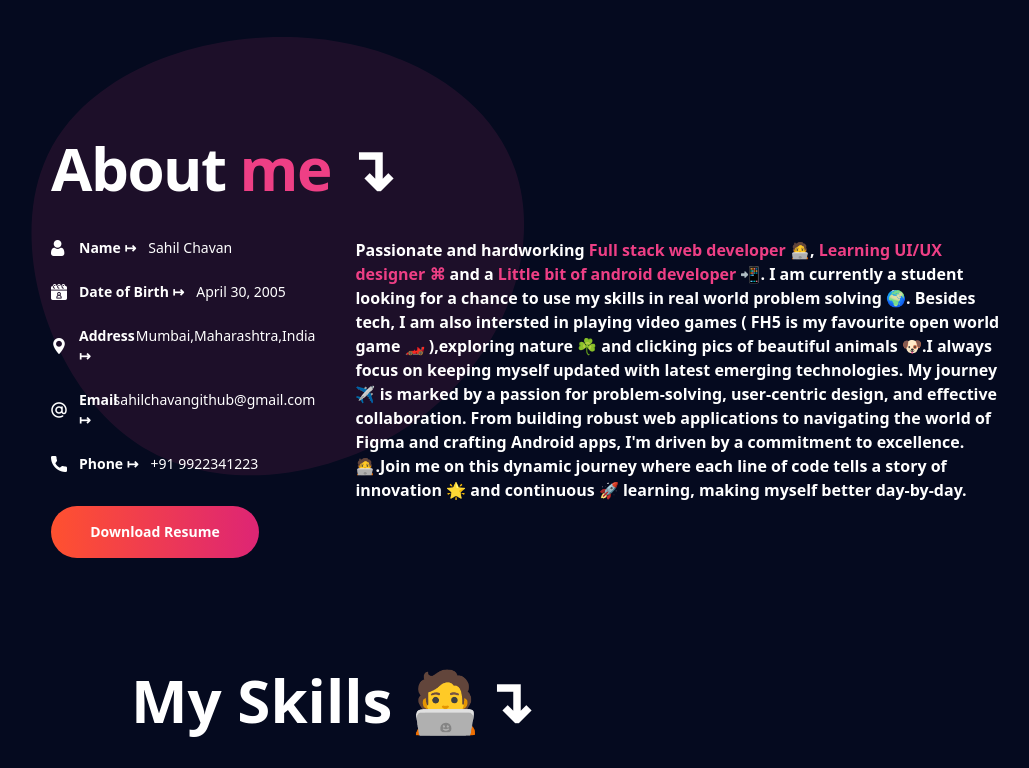
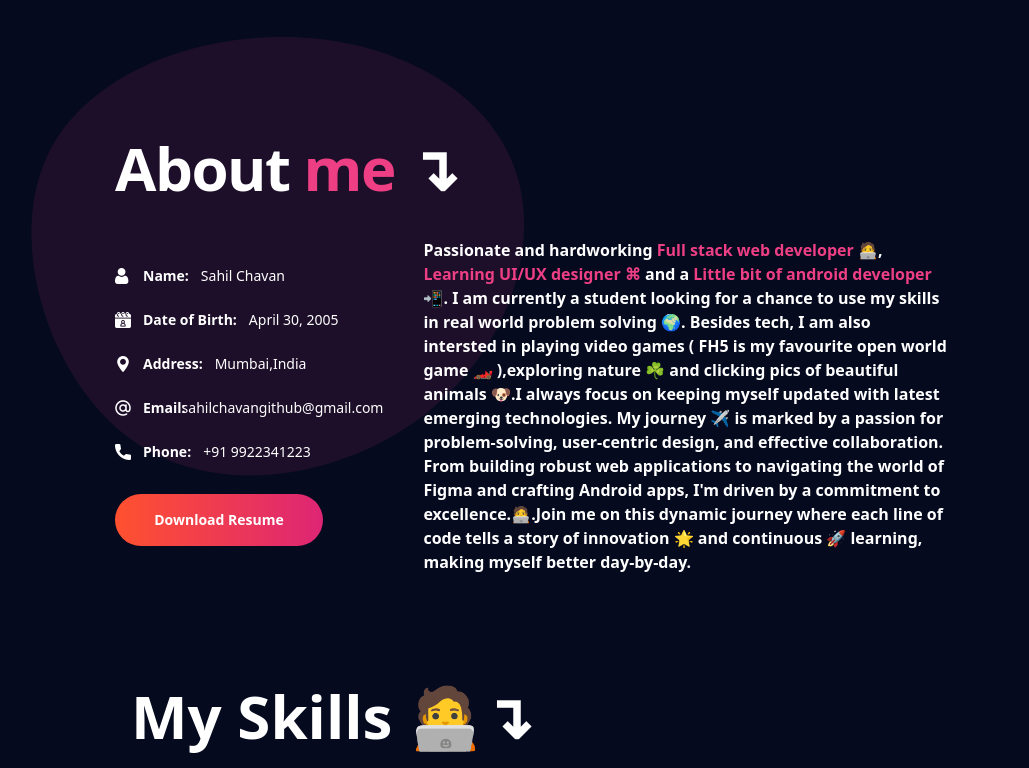
Before and after one commit to sahil-gpm/portfolio_v2, a React (Create React App) app: page / in a window 1280 px wide. Shown: the part 662-1430 px from the top of the page, without its empty margins (109-1138 px from the left). Built offline with nearby package versions, Linux system fonts and the light colour scheme; the HTML template or start-up script is replaced by a standard one.

Commit message:
changes applied in width of about section 8th time along with github links

```diff
--- a/src/Components/About/About.jsx
+++ b/src/Components/About/About.jsx
@@ -29,24 +29,24 @@ const About = () => {
             initial="hidden"
             transition={{ duration: 0.8, delay: 0.25 }}
             animate={mainControls}
-            className='w-[85%] lg:w-[75%] h-fit min-[1300px]:h-[60vh] mx-auto'>
+            className='w-[85%] lg:w-[65%] h-fit min-[1300px]:h-[60vh] mx-auto'>
             <div className='text-white heading text-4xl lg:text-6xl font-bold tracking-tight'>About <span className='text-main'>me</span> ↴</div>
             <div className='flex flex-col min-[1200px]:flex-row justify-center text-white mt-10 gap-10'>
                 <div className="basic-details text-sm flex flex-col justify-center gap-3 md:gap-6">
                     <div className="name flex justify-start gap-3">
-                        <span className='flex justify-start items-center md:gap-3 gap-1 font-semibold'><img className='w-4 h-4' src={name} alt="" />Name ↦</span>Sahil Chavan
+                        <span className='flex justify-start items-center md:gap-3 gap-1 font-semibold'><img className='w-4 h-4' src={name} alt="" />Name:</span>Sahil Chavan
                     </div>
                     <div className="dob flex justify-start gap-3">
-                        <span className='flex justify-start items-center md:gap-3 gap-1 font-semibold'><img className='w-4 h-4' src={dob} alt="" />Date of Birth ↦</span> April 30, 2005
+                        <span className='flex justify-start items-center md:gap-3 gap-1 font-semibold'><img className='w-4 h-4' src={dob} alt="" />Date of Birth:</span> April 30, 2005
                     </div>
                     <div className="address flex justify-start gap-3">
-                        <span className='flex justify-start items-center md:gap-3 gap-1 font-semibold'><img className='w-4 h-4' src={add} alt="" />Address ↦</span> Mumbai,Maharashtra,India
+                        <span className='flex justify-start items-center md:gap-3 gap-1 font-semibold'><img className='w-4 h-4' src={add} alt="" />Address:</span> Mumbai,India
                     </div>
                     <div className="email flex justify-start gap-3">
-                        <span className='flex justify-start items-center md:gap-3 gap-1 font-semibold'><img className='w-4 h-4' src={mail} alt="" />Email ↦</span> sahilchavangithub@gmail.com
+                        <span className='flex justify-start items-center md:gap-3 gap-1 font-semibold'><img className='w-4 h-4' src={mail} alt="" />Email:</span> sahilchavangithub@gmail.com
                     </div>
                     <div className="phone flex justify-start gap-3">
-                        <span className='flex justify-start items-center md:gap-3 gap-1 font-semibold'><img className='w-4 h-4' src={phone} alt="" />Phone ↦</span> +91 9922341223
+                        <span className='flex justify-start items-center md:gap-3 gap-1 font-semibold'><img className='w-4 h-4' src={phone} alt="" />Phone:</span> +91 9922341223
                     </div>
                     <a href={resume} download={"resume.pdf"} target='_blank' rel='noreferrer'>
                         <button className='text-white btn-grad text-sm font-semibold w-40 lg:w-52 lg:px-5 py-4 mt-2'>
```
